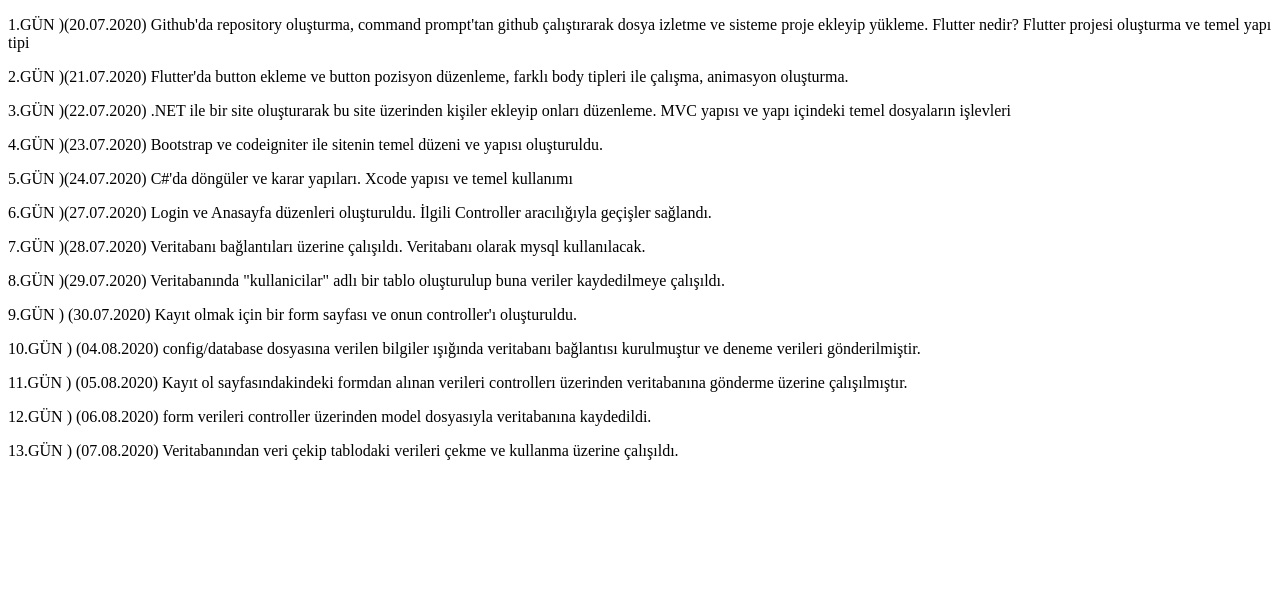
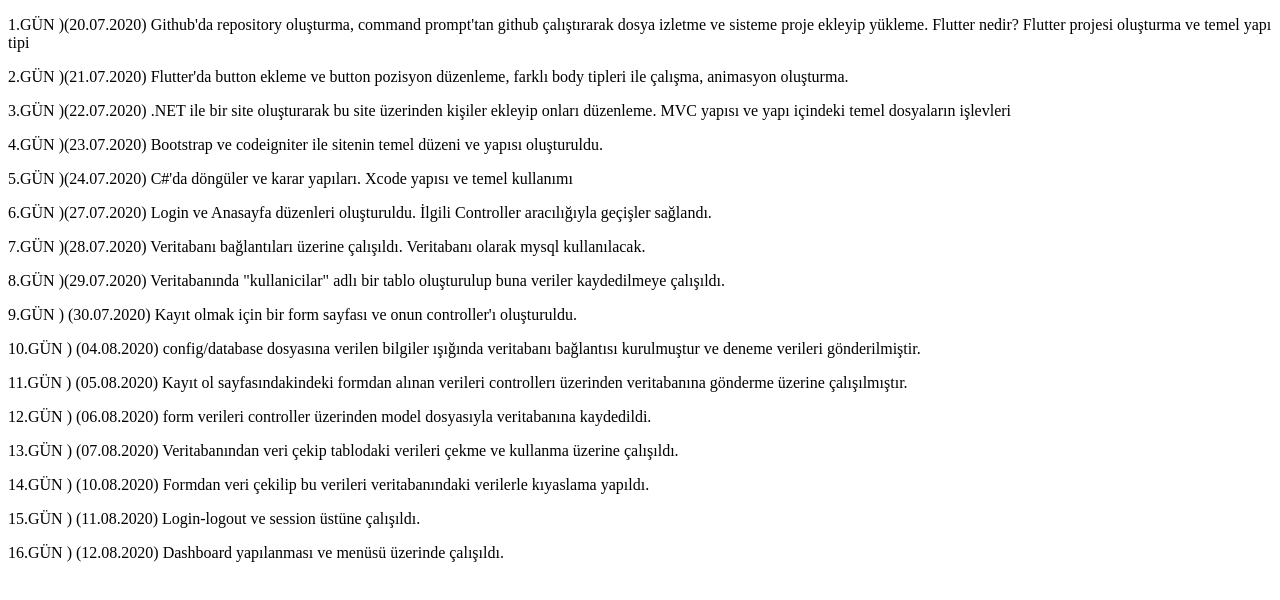
Before and after one commit to Veklor/Veklor.github.io, a plain HTML site: page index.html in a window 1280 px wide. Drawn offline with Linux system fonts and the light colour scheme.

Commit message:
12.08.2020-dashboard

```diff
--- a/index.html
+++ b/index.html
@@ -52,6 +52,16 @@
 <p>
     13.GÜN ) (07.08.2020) Veritabanından veri çekip tablodaki verileri çekme ve kullanma üzerine çalışıldı.
 </p>
+<p>
+    14.GÜN ) (10.08.2020) Formdan veri çekilip bu verileri veritabanındaki verilerle kıyaslama yapıldı.
+</p>
+<p>
+    15.GÜN ) (11.08.2020) Login-logout ve session üstüne çalışıldı.
+</p>
+<p>
+    16.GÜN ) (12.08.2020) Dashboard yapılanması ve menüsü üzerinde çalışıldı.
+</p>
+
 
 </p>
 
```
